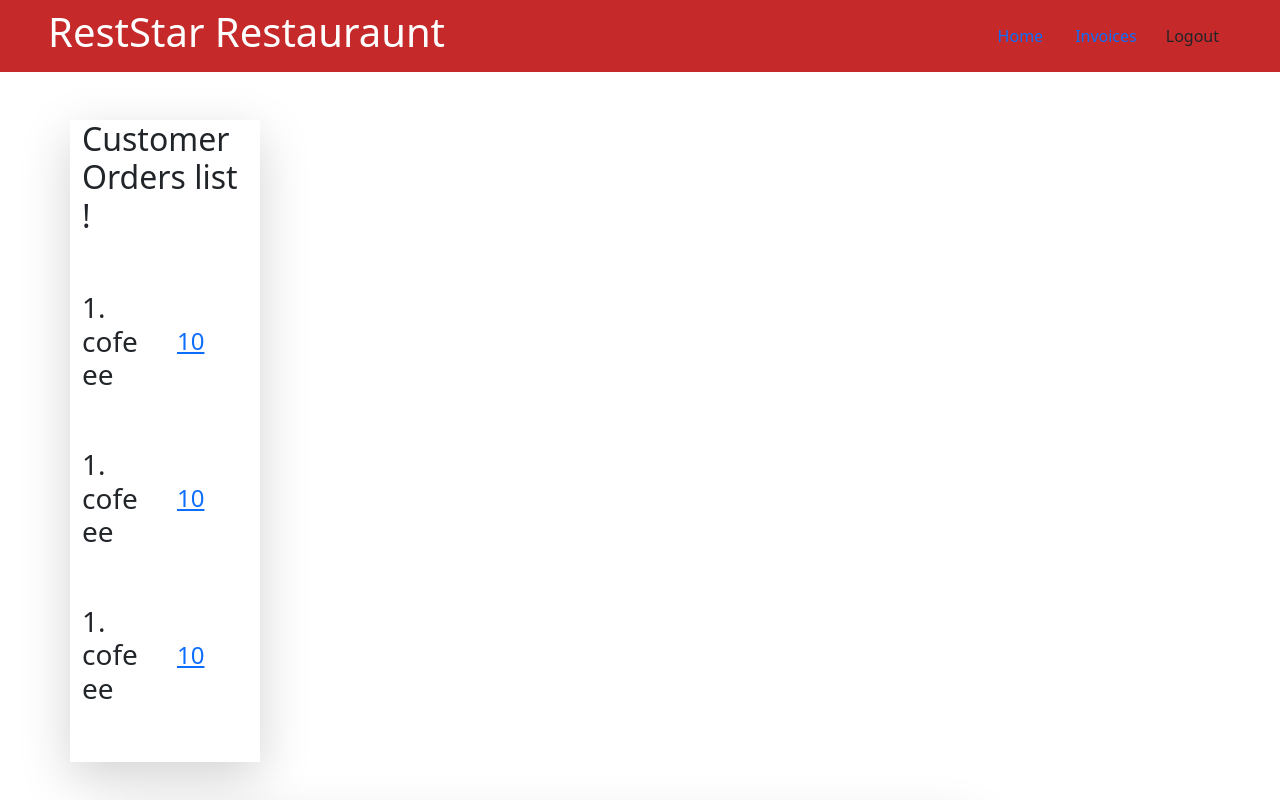
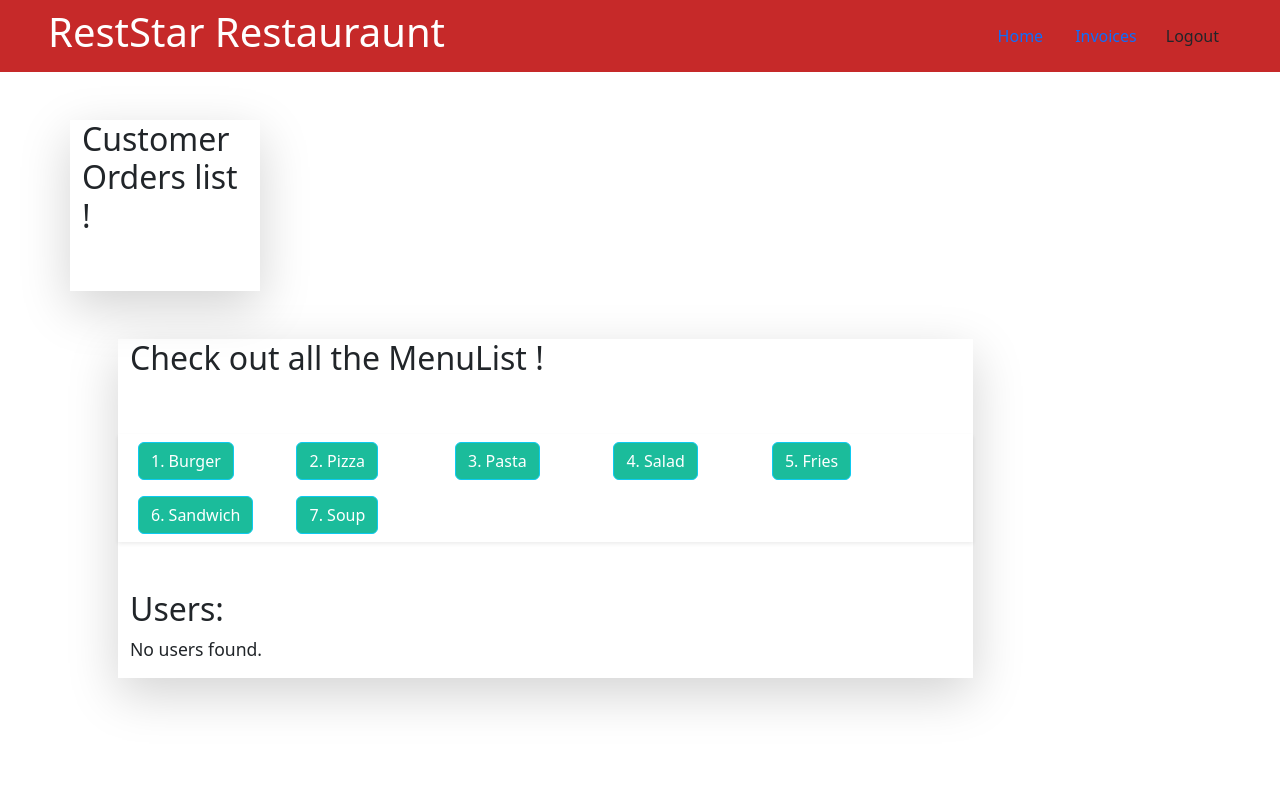
Before and after one commit to khorimoore/RestStar, a React (Vite) app in the folder client/: page / in a window 1280 px wide. Shown: the top 800 px of the page. Built offline with nearby package versions, Linux system fonts and the light colour scheme.

Commit message:
got items to show on orderlist when clicked

```diff
--- a/client/src/components/MenuList.tsx
+++ b/client/src/components/MenuList.tsx
@@ -5,20 +5,21 @@ import type { MenuListData } from "../interfaces/MenuListData";
 
 // Define the props for the component
 interface MenuListProps {
-    menuLists: MenuListData[] | null; // users can be an array of UserData objects or null
+    menuLists: MenuListData[] | null;
+    addOrders: (id: number) => void // users can be an array of UserData objects or null
 }
 
-const MenuList: React.FC<MenuListProps> = ({ menuLists }) => {
+const MenuList: React.FC<MenuListProps> = ({ menuLists, addOrders }) => {
     return (
         <>
             <h2 className="pb-5">
-                Check out all your MenuList !
+                Check out all the MenuList !
             </h2>
             <div className="row align-center mb-5 shadow-sm" >
             {menuLists && menuLists.map((menuList) => (
 
                     <div className="col-2 m-2" key={menuList.id}>
-                        <button className='btn btn-info'>{menuList.id}. {menuList.name}</button>
+                        <button className='btn btn-info' onClick={() => addOrders(menuList.id)}>{menuList.id}. {menuList.name}</button>
                     </div>
             ))}
             </div>
--- a/client/src/interfaces/MenuListData.tsx
+++ b/client/src/interfaces/MenuListData.tsx
@@ -1,5 +1,5 @@
 export interface MenuListData {
-    id: number | null;
+    id: number;
     name: string | null;
     price: number | null;
 }
--- a/client/src/pages/Home.tsx
+++ b/client/src/pages/Home.tsx
@@ -1,16 +1,34 @@
 import { useState, useEffect, useLayoutEffect } from "react";
 import { retrieveUsers } from "../api/userAPI";
 import type { UserData } from "../interfaces/UserData";
+import type { CustomerOrderData } from "../interfaces/CustomerOrderData";
 import ErrorPage from "./ErrorPage";
 import MenuList from '../components/MenuList';
 import CustomerOrders from '../components/CustomerOrders';
 import auth from '../utils/auth';
 
 const Home = () => {
-
     const [users, setUsers] = useState<UserData[]>([]);
     const [error, setError] = useState(false);
     const [loginCheck, setLoginCheck] = useState(false);
+    const [customerOrderList, setCustomerOrderList] = useState<CustomerOrderData[]>([]);
+
+    const foodItems = [
+        { id: 1, name: "Burger", price: 5.99 },
+        { id: 2, name: "Pizza", price: 8.99 },
+        { id: 3, name: "Pasta", price: 7.49 },
+        { id: 4, name: "Salad", price: 4.99 },
+        { id: 5, name: "Fries", price: 2.99 },
+        { id: 6, name: "Sandwich", price: 6.49 },
+        { id: 7, name: "Soup", price: 3.99 }
+    ];
+
+    const addOrders = (id: number) => {
+        const foodItem = foodItems.find(item => item.id === id);
+        if (foodItem) {
+            setCustomerOrderList(prevList => [...prevList, { ...foodItem }]);
+        }
+    };
 
     useEffect(() => {
         if (loginCheck) {
@@ -31,21 +49,12 @@ const Home = () => {
     const fetchUsers = async () => {
         try {
             const data = await retrieveUsers();
-            setUsers(data)
+            setUsers(data);
         } catch (err) {
-            console.error('Failed to retrieve tickets:', err);
+            console.error('Failed to retrieve users:', err);
             setError(true);
         }
-    }
-    const foodItems = [
-        { id: 1, name: "Burger", price: 5.99 },
-        { id: 2, name: "Pizza", price: 8.99 },
-        { id: 3, name: "Pasta", price: 7.49 },
-        { id: 4, name: "Salad", price: 4.99 },
-        { id: 5, name: "Fries", price: 2.99 },
-        { id: 6, name: "Sandwich", price: 6.49 },
-        { id: 7, name: "Soup", price: 3.99 }
-    ];
+    };
 
     if (error) {
         return <ErrorPage />;
@@ -56,24 +65,30 @@ const Home = () => {
             {
                 loginCheck ? (
                     <div className='login-notice'>
-                        <h1>
-                            Login to take Orders!
-                        </h1>
+                        <h1>Login to take Orders!</h1>
                     </div>
                 ) : (
-
-                        <div className="row">
-                            <div className="col-2 shadow-lg text-break">
-                                <CustomerOrders customerOrders={[{id:1,name:'cofeee',price:10},{id:1,name:'cofeee',price:10},{id:1,name:'cofeee',price:10}]}/>
-                            </div>
-
-
-                            <div className="col-9 m-5 shadow-lg">
-                                <MenuList menuLists={foodItems} />
+                    <div className="row">
+                        <div className="col-2 shadow-lg text-break">
+                            <CustomerOrders customerOrders={customerOrderList} />
+                        </div>
+                        <div className="col-9 m-5 shadow-lg">
+                            <MenuList menuLists={foodItems} addOrders={addOrders} />
+                            {/* Render users after fetching */}
+                            <div>
+                                <h2>Users:</h2>
+                                {users.length > 0 ? (
+                                    <ul>
+                                        {users.map(user => (
+                                            <li key={user.id}>{user.username}</li> // Adjust as necessary based on UserData structure
+                                        ))}
+                                    </ul>
+                                ) : (
+                                    <p>No users found.</p>
+                                )}
                             </div>
                         </div>
-
-
+                    </div>
                 )}
         </>
     );
```
